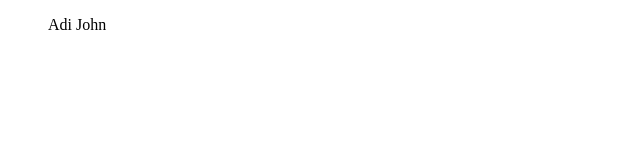
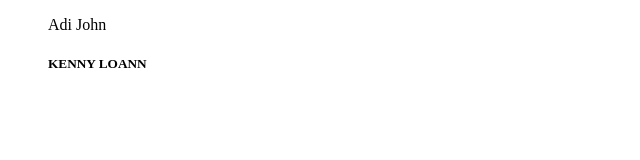
Before and after one commit to Adi-John/dev-ups, a plain HTML site: page index.html in a window 1280 px wide. Shown: the full height of the page, 0-640 px from the left. Drawn offline with Linux system fonts and the light colour scheme.

Commit message:
add name kenny loann

```diff
--- a/index.html
+++ b/index.html
@@ -8,6 +8,7 @@
 <body>
 <ul>
     <il>Adi John</il>
+    <h5>KENNY LOANN</h5>
 </ul>
 
 </body>
```
